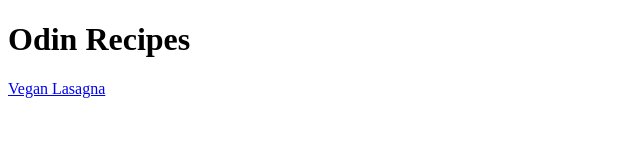
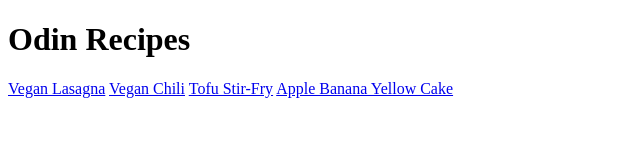
Before and after one commit to guitarzandy009/odin-recipes, a plain HTML site: page index.html in a window 1280 px wide. Shown: the whole page, without its empty margins (0-640 px from the left). Drawn offline with Linux system fonts and the light colour scheme.

Commit message:
added additional recipes to project

```diff
--- a/index.html
+++ b/index.html
@@ -8,5 +8,8 @@
 <body>
     <h1>Odin Recipes</h1>
     <a href="recipes/vegan-lasagna.html">Vegan Lasagna</a>
+    <a href="recipes/vegan-chili.html">Vegan Chili</a>
+    <a href="recipes/tofu-stirfry.html">Tofu Stir-Fry</a>
+    <a href="recipes/apple-banana-yellow-cake.html">Apple Banana Yellow Cake</a>
 </body>
 </html>
```
